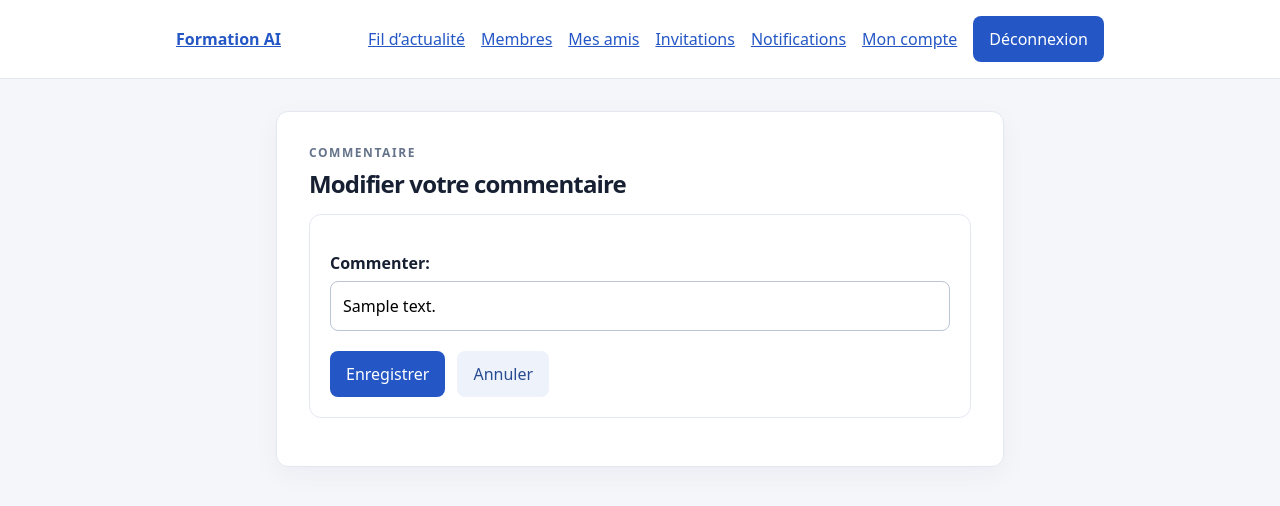
After one commit to workcmtiayon-arch/django-llm-integration-lab, a Django app: page /commentaires/1/modifier/ in a window 1280 px wide. The commit adds this page. Shown: the top 506 px of the page. Run offline with Django 5.2, Linux system fonts and the light colour scheme; a user stored in the database is signed in; tables that the repository leaves empty hold one stand-in row (values such as "Sample post"); data that the repository does not hold is empty.

Commit message:
feat: let authors edit their comments

```diff
--- a/accounts/templates/accounts/base.html
+++ b/accounts/templates/accounts/base.html
@@ -64,6 +64,7 @@
     .comment { padding: .5rem 0; font-size: .92rem; }
     .comment a { font-weight: 700; text-decoration: none; color: #27334a; }
     .comment-delete { display: inline; margin-left: .5rem; }
+    .comment-edit { margin-left: .4rem; font-size: .8rem; }
     .comment-form { display: flex; gap: .5rem; margin-top: .5rem; }
     .comment-form input { flex: 1; min-width: 0; }
     .comment-form button { white-space: nowrap; }
--- a/social/templates/social/_post.html
+++ b/social/templates/social/_post.html
@@ -7,6 +7,6 @@
   <p class="post-content">{{ item.post.content|linebreaksbr }}</p>
   {% if item.post.image %}<img class="post-image" src="{{ item.post.image.url }}" alt="Image partagée par {{ item.post.author.get_full_name|default:item.post.author.email }}" loading="lazy">{% endif %}
   <div class="post-actions"><form method="post" action="{% url 'social:toggle_like' item.post.pk %}">{% csrf_token %}<input type="hidden" name="next" value="{{ request.get_full_path }}"><button class="link-button" type="submit">{% if item.liked %}♥ Aimé{% else %}♡ J’aime{% endif %} · {{ item.post.likes.count }}</button></form><span class="muted">{{ item.post.comments.count }} commentaire{{ item.post.comments.count|pluralize:"s" }}</span></div>
-  {% for comment in item.post.comments.all %}<div class="comment"><a href="{% url 'social:profile' comment.author.pk %}">{{ comment.author.get_full_name|default:comment.author.email }}</a> {{ comment.content }}{% if comment.author.pk == user.pk or perms.social.moderate_post %}<form class="comment-delete" method="post" action="{% url 'social:delete_comment' comment.pk %}">{% csrf_token %}<input type="hidden" name="next" value="{{ request.get_full_path }}"><button class="link-button danger" type="submit" aria-label="Supprimer ce commentaire">×</button></form>{% endif %}</div>{% endfor %}
+  {% for comment in item.post.comments.all %}<div class="comment"><a href="{% url 'social:profile' comment.author.pk %}">{{ comment.author.get_full_name|default:comment.author.email }}</a> {{ comment.content }}{% if comment.author.pk == user.pk %}<a class="comment-edit" href="{% url 'social:edit_comment' comment.pk %}">Modifier</a>{% endif %}{% if comment.author.pk == user.pk or perms.social.moderate_post %}<form class="comment-delete" method="post" action="{% url 'social:delete_comment' comment.pk %}">{% csrf_token %}<input type="hidden" name="next" value="{{ request.get_full_path }}"><button class="link-button danger" type="submit" aria-label="Supprimer ce commentaire">×</button></form>{% endif %}</div>{% endfor %}
   <form class="comment-form" method="post" action="{% url 'social:add_comment' item.post.pk %}">{% csrf_token %}<input type="hidden" name="next" value="{{ request.get_full_path }}">{{ item.comment_form.content }}<button class="secondary" type="submit">Envoyer</button></form>
 </article>
--- /dev/null
+++ b/social/templates/social/edit_comment.html
@@ -0,0 +1,6 @@
+{% extends "accounts/base.html" %}
+{% block title %}Modifier le commentaire{% endblock %}
+{% block content %}
+<p class="eyebrow">COMMENTAIRE</p><h1>Modifier votre commentaire</h1>
+<form class="composer" method="post">{% csrf_token %}{{ form.as_p }}<div class="actions"><button type="submit">Enregistrer</button><a class="button secondary" href="{% url 'social:post_detail' comment.post.pk %}">Annuler</a></div></form>
+{% endblock %}
--- a/social/urls.py
+++ b/social/urls.py
@@ -19,6 +19,7 @@ urlpatterns = [
     path("publications/<int:post_id>/aimer/", views.toggle_like, name="toggle_like"),
     path("publications/<int:post_id>/commenter/", views.add_comment, name="add_comment"),
     path("commentaires/<int:comment_id>/supprimer/", views.delete_comment, name="delete_comment"),
+    path("commentaires/<int:comment_id>/modifier/", views.edit_comment, name="edit_comment"),
     path("invitations/envoyer/<int:user_id>/", views.send_request, name="send_request"),
     path("invitations/<int:request_id>/repondre/", views.respond_request, name="respond_request"),
     path("invitations/<int:request_id>/annuler/", views.cancel_request, name="cancel_request"),
--- a/social/views.py
+++ b/social/views.py
@@ -293,3 +293,22 @@ def delete_comment(request, comment_id):
     comment.delete()
     messages.success(request, "Le commentaire a été supprimé.")
     return redirect(_safe_next(request, "social:feed"))
+
+
+@login_required
+def edit_comment(request, comment_id):
+    comment = get_object_or_404(Comment, pk=comment_id)
+    if comment.author_id != request.user.pk:
+        raise Http404
+    form = CommentForm(request.POST or None, instance=comment)
+    if request.method == "POST" and form.is_valid():
+        form.save()
+        messages.success(request, "Le commentaire a été modifié.")
+        return redirect(_safe_next(request, "social:feed"))
+    return render(request, "social/edit_comment.html", {
+        "form": form,
+        "comment": comment,
+        "pending_request_count": FriendshipRequest.objects.filter(
+            recipient=request.user, status=FriendshipStatus.PENDING
+        ).count(),
+    })
```
